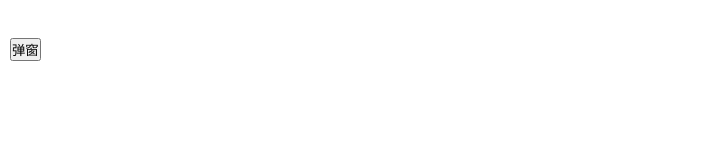
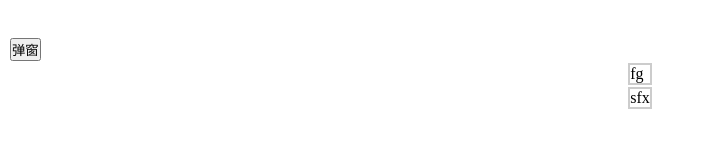
Before and after one commit to leejunjay/leejunjay.github.io, a Vue app: page / in a window 1280 px wide. Shown: the part 169-316 px from the top of the page, without its empty margins (0-705 px from the left). Built offline with nearby package versions, Linux system fonts and the light colour scheme.

Commit message:
sadasd
sa'd

```diff
--- a/src/components/tc.vue
+++ b/src/components/tc.vue
@@ -30,7 +30,6 @@
         methods: {
             hideTC() {
                 this.$emit('showTC',false)
-                console.log('emit')
             }
         }
     }
--- a/src/components/todolist.vue
+++ b/src/components/todolist.vue
@@ -19,6 +19,13 @@
       <br/>
       <button @click="showTC()">弹窗</button>
       <Tc :isShow="isShow" @showTC="showTC(isShow)"/>
+    </div>
+    <div>
+      <table>
+        <tr v-for="(p,index) in list" :key="index">
+          <td :class="p.disabled ? 'defaultColor' : 'active'" @click="ColorF(p)">{{p.name}}</td>
+        </tr>
+      </table>
     </div>
   </div>
 </template>
@@ -58,12 +65,14 @@
                 }
             },
             showTC(isShow) {
-                console.log(isShow)
                 if(isShow !== false) {
                     this.isShow = false
                 } else {
                     this.isShow = true
                 }
+            },
+            ColorF(p) {
+                p.disabled = !p.disabled
             }
         }, computed: {
             searchf() {
@@ -79,4 +88,10 @@
   input:focus,button:focus {
     outline: none;
   }
+  .defaultColor {
+    border: 2px solid #ccc;
+  }
+  .active {
+    border:2px solid deeppink;
+  }
 </style>
```
